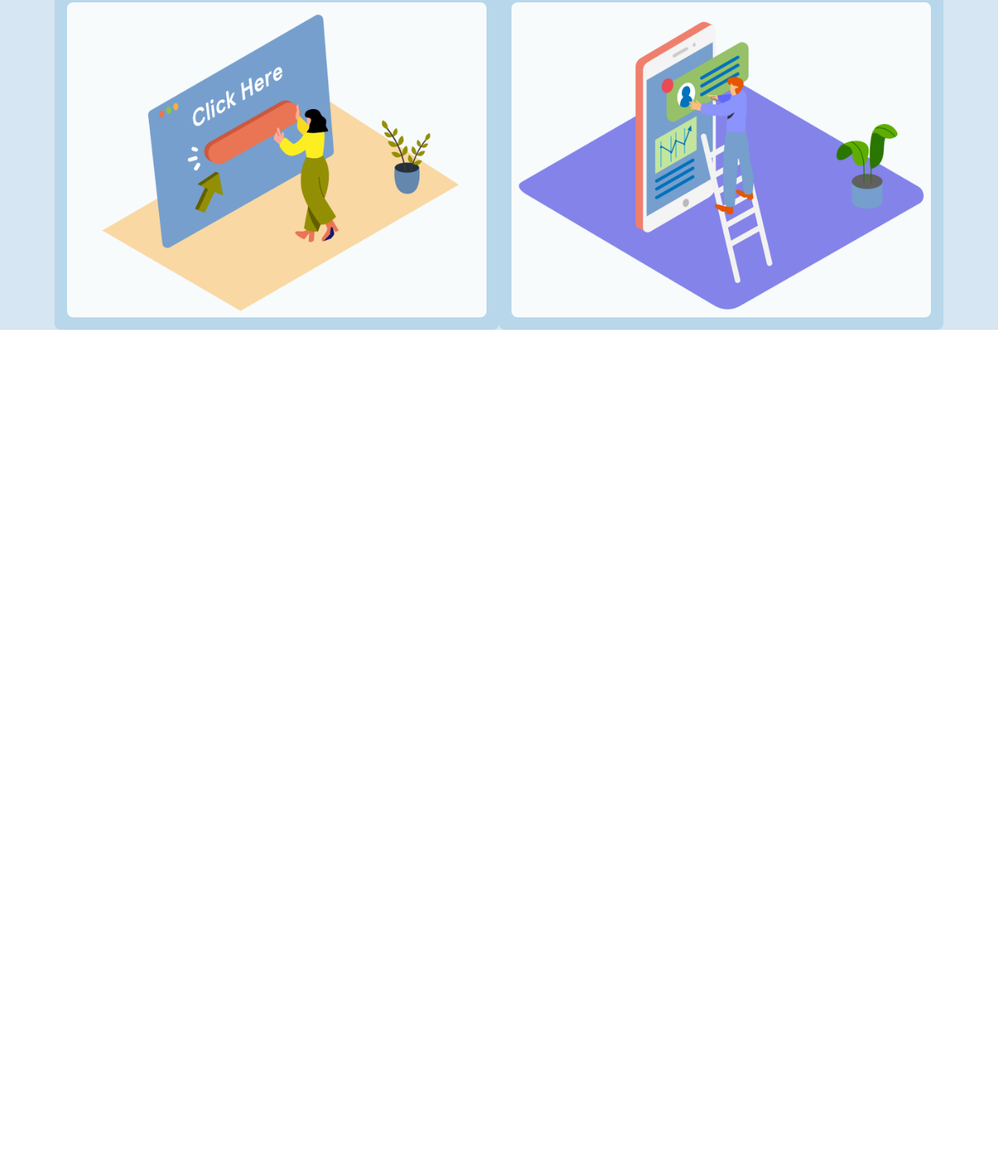
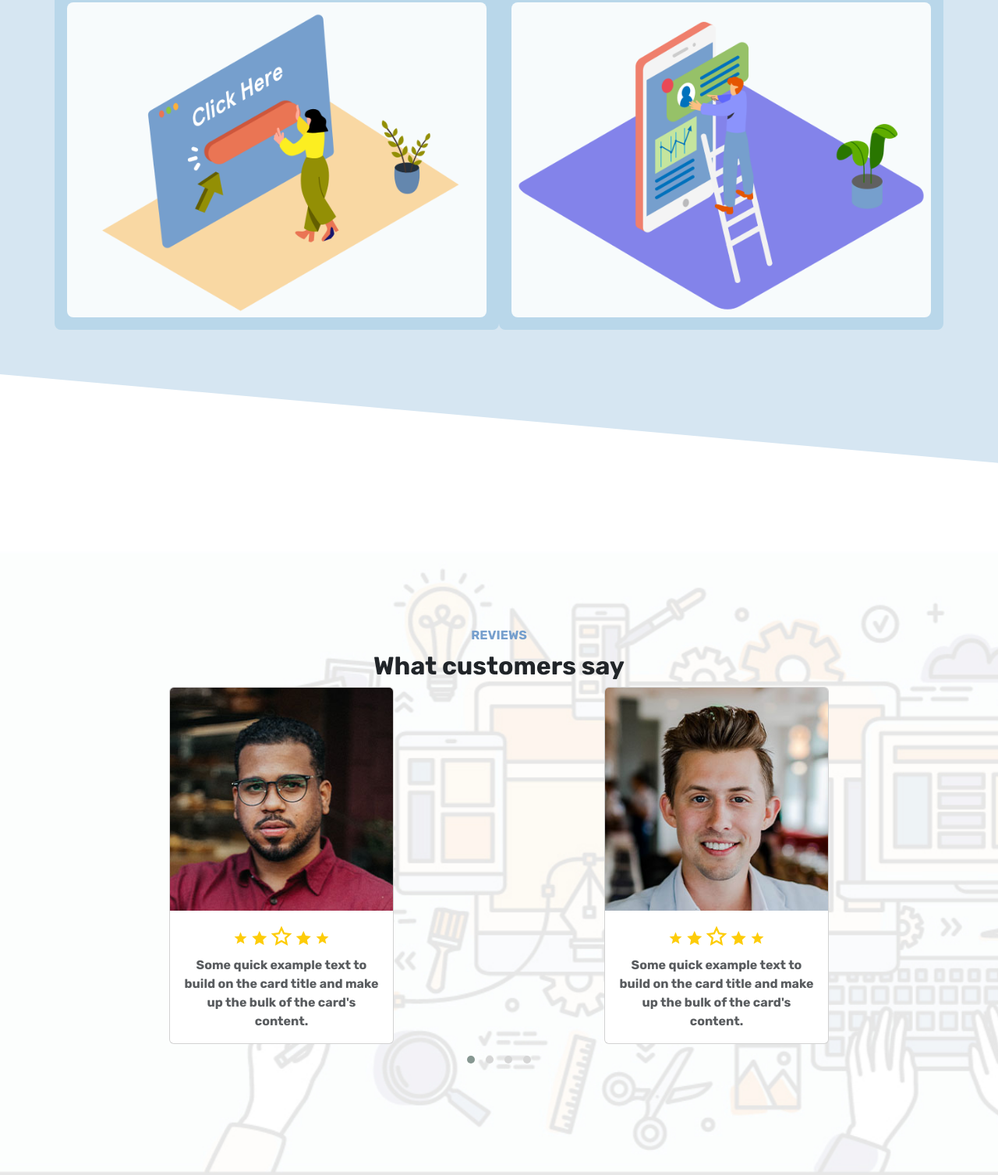
Before and after one commit to ielhamsv/bootstrap-landing-page, a website: page index.html in a window 1280 px wide. Shown: the part 4266-5773 px from the top of the page at 78% size. Before the commit the page ends 4705 px from the top, so only its background shows below. Drawn offline with nearby package versions, Linux system fonts and the light colour scheme.

Commit message:
add reviews section

```diff
--- a/assets/js/script.js
+++ b/assets/js/script.js
@@ -44,3 +44,23 @@ all.addEventListener("click",function (){
         box.style.display="flex"
     })
 })
+
+
+///////////////////////////////////////////
+
+$('.owl-carousel').owlCarousel({
+    loop:true,
+    items:2,
+    mouseDrag:false,
+    touchDrag:false,
+    pullDrag:false,
+    dotsEach:true,
+    responsive:{
+        0:{
+            items:1
+        },
+        992:{
+            items:2
+        }
+    }
+})
--- a/assets/scss/style.scss
+++ b/assets/scss/style.scss
@@ -101,3 +101,15 @@ $colors:(
     }
   }
 }
+
+#reviews{
+  background-image: url("../pics/luxa.org-opacity-changed-functionality-vs-aesthetics-web-design.jpg");
+  background-repeat: no-repeat;
+  background-size: cover;
+  background-attachment: fixed;
+  height: 100vh;
+}
+
+.star{
+  color:#fdcc08;
+}
--- a/index.html
+++ b/index.html
@@ -8,6 +8,8 @@
     <link rel="stylesheet" href="node_modules/remixicon/fonts/remixicon.css">
     <link rel="stylesheet" href="assets/css/style.css">
     <link rel="stylesheet" href="assets/css/fonts.css">
+    <link rel="stylesheet" href="node_modules/owl.carousel/dist/assets/owl.carousel.min.css">
+    <link rel="stylesheet" href="node_modules/owl.carousel/dist/assets/owl.theme.default.min.css">
 </head>
 <body>
     <header class="header">
@@ -34,7 +36,7 @@
                             <a class="nav-link fw-bold" href="#portfolio">Portfolio</a>
                         </li>
                         <li class="nav-item mx-2">
-                            <a class="nav-link fw-bold" href="#">Reviews</a>
+                            <a class="nav-link fw-bold" href="#reviews">Reviews</a>
                         </li>
                         <button class="btn text-white ">
                             <i class="ri-message-2-fill"></i>
@@ -332,10 +334,87 @@
         </div>
     </section>
 
+    <svg xmlns="http://www.w3.org/2000/svg" viewBox="0 0 1440 320"><path fill="#D6E6F2" fill-opacity="1" d="M0,64L1440,192L1440,0L0,0Z"></path></svg>
+
+    <section id="reviews">
+        <div class="container">
+            <div class="row pt-5 text-center">
+                <span class="col-12 icon-color fw-bold mt-5">REVIEWS</span>
+                <h2 class="col-12 mt-2">What customers say</h2>
+            </div>
+            <div class="row">
+                <div class="owl-carousel owl-theme">
+                    <div class="item">
+                        <div class="card text-center mx-auto" style="width: 18rem;">
+                            <img src="assets/pics/ph-user4.jpg" class="card-img-top" alt="...">
+                            <div class="card-body">
+                                <h5 class="card-title star">
+                                    <i class="ri-star-s-fill"></i>
+                                    <i class="ri-star-fill"></i>
+                                    <i class="ri-star-line h3"></i>
+                                    <i class="ri-star-fill"></i>
+                                    <i class="ri-star-s-fill"></i>
+                                </h5>
+                                <p class="card-text text-muted fs-6">Some quick example text to build on the card title and make up the bulk of the card's content.</p>
+                            </div>
+                        </div>
+                    </div>
+                    <div class="item">
+                        <div class="card text-center mx-auto" style="width: 18rem;">
+                            <img src="assets/pics/ph-user2.jpg" class="card-img-top" alt="...">
+                            <div class="card-body">
+                                <h5 class="card-title star">
+                                    <i class="ri-star-s-fill"></i>
+                                    <i class="ri-star-fill"></i>
+                                    <i class="ri-star-line h3"></i>
+                                    <i class="ri-star-fill"></i>
+                                    <i class="ri-star-s-fill"></i>
+                                </h5>
+                                <p class="card-text text-muted fs-6">Some quick example text to build on the card title and make up the bulk of the card's content.</p>
+                            </div>
+                        </div>
+                    </div>
+                    <div class="item">
+                        <div class="card text-center mx-auto" style="width: 18rem;">
+                            <img src="assets/pics/ph-user1.jpg" class="card-img-top" alt="...">
+                            <div class="card-body">
+                                <h5 class="card-title star">
+                                    <i class="ri-star-s-fill"></i>
+                                    <i class="ri-star-fill"></i>
+                                    <i class="ri-star-line h3"></i>
+                                    <i class="ri-star-fill"></i>
+                                    <i class="ri-star-s-fill"></i>
+                                </h5>
+                                <p class="card-text text-muted fs-6">Some quick example text to build on the card title and make up the bulk of the card's content.</p>
+                            </div>
+                        </div>
+                    </div>
+                    <div class="item">
+                        <div class="card text-center mx-auto" style="width: 18rem;">
+                            <img src="assets/pics/ph-user3.jpg" class="card-img-top" alt="...">
+                            <div class="card-body">
+                                <h5 class="card-title star">
+                                    <i class="ri-star-s-fill"></i>
+                                    <i class="ri-star-fill"></i>
+                                    <i class="ri-star-line h3"></i>
+                                    <i class="ri-star-fill"></i>
+                                    <i class="ri-star-s-fill"></i>
+                                </h5>
+                                <p class="card-text text-muted fs-6">Some quick example text to build on the card title and make up the bulk of the card's content.</p>
+                            </div>
+                        </div>
+                    </div>
+                </div>
+            </div>
+        </div>
+    </section>
 
 
 
 
+
+    <script src="node_modules/jquery/dist/jquery.js"></script>
+    <script src="node_modules/owl.carousel/dist/owl.carousel.min.js"></script>
     <script src="assets/js/script.js"></script>
 </body>
 </html>
--- a/package.json
+++ b/package.json
@@ -15,6 +15,8 @@
   "dependencies": {
     "bootstrap": "^5.3.2",
     "font-awesome": "^4.7.0",
+    "jquery": "^3.7.1",
+    "owl.carousel": "^2.3.4",
     "remixicon": "^3.5.0"
   }
 }
```
Also changed, not shown: assets/css/style.css, assets/pics/luxa.org-opacity-changed-functionality-vs-aesthetics-web-design.jpg (added), assets/pics/ph-user1.jpg (added), assets/pics/ph-user2.jpg (added), assets/pics/ph-user3.jpg (added), assets/pics/ph-user4.jpg (added), 2 other files.
